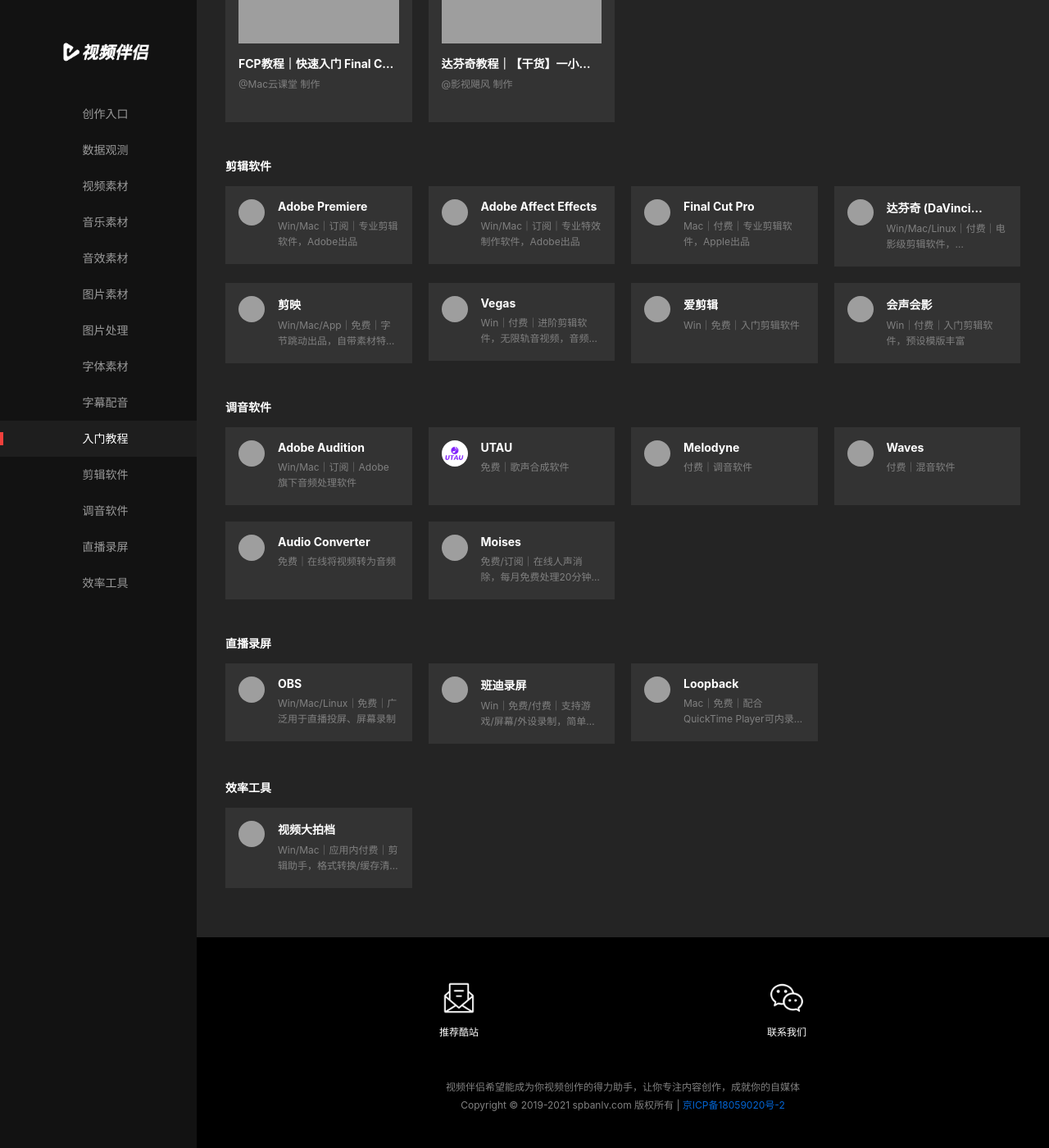
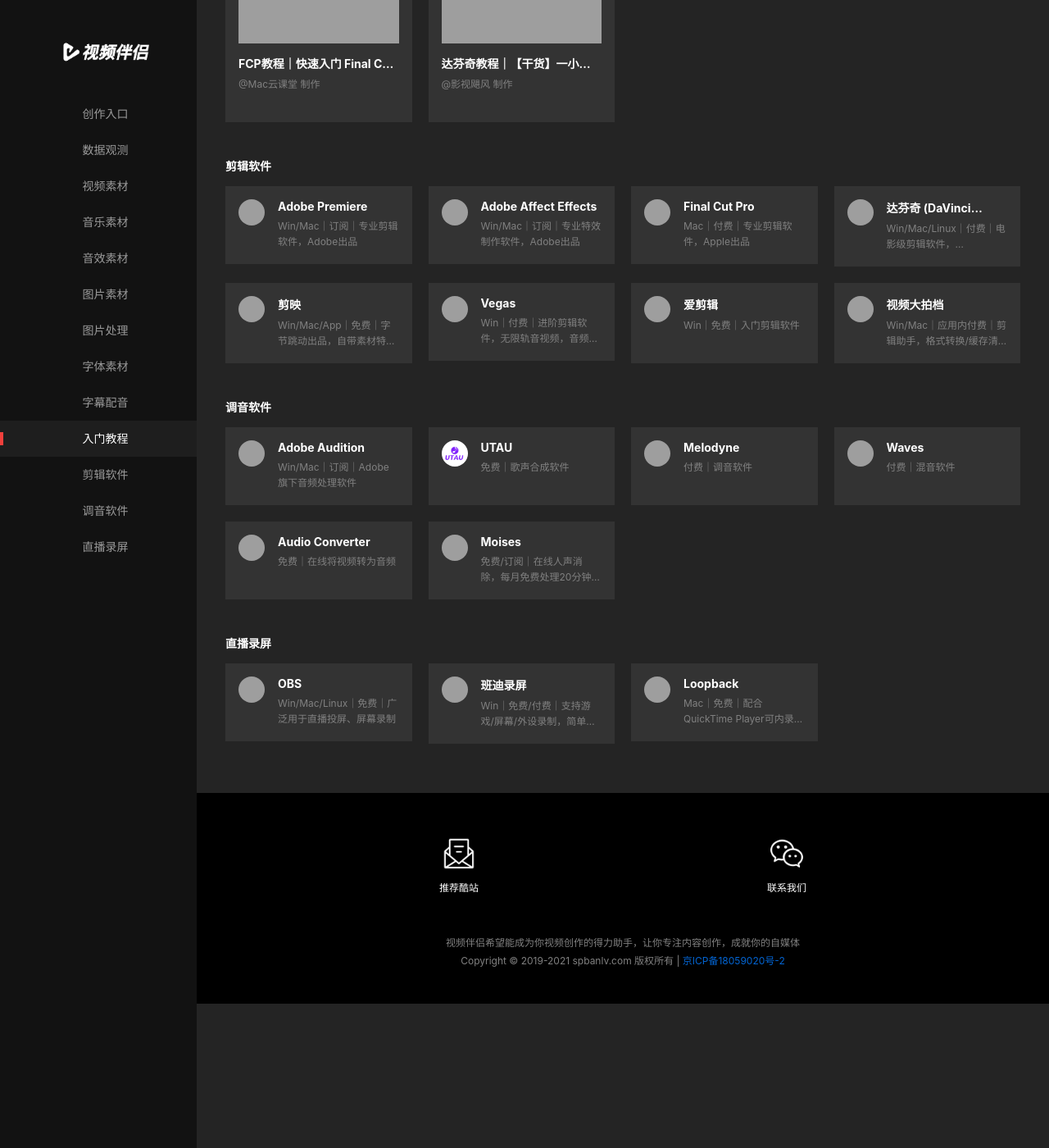
Before and after one commit to tinyao/spbv, a Jekyll site: the page built from index.html, in a window 1280 px wide and 1400 px high, scrolled down 2926 px. Shown: the whole window at 82% size. Built offline with Jekyll 4.4.1, drawn with Linux system fonts in a browser that asks for light colours; comment, search, counter and statistics services are not loaded; grey boxes are pictures that could not be loaded.

Commit message:
Update 配置 “navs”

```diff
--- a/_data/navs.yml
+++ b/_data/navs.yml
@@ -342,10 +342,10 @@
         icon: /assets/uploads/爱剪辑.jpg
         url: http://www.aijianji.com/index.htm
         description: Win｜免费｜入门剪辑软件
-      - name: 会声会影
-        icon: /assets/uploads/会声会影.jpg
-        url: https://www.huishenghuiying.com.cn/
-        description: Win｜付费｜入门剪辑软件，预设模版丰富
+      - name: 视频大拍档
+        icon: /assets/uploads/视频大拍档.jpg
+        url: http://spdpd.net/
+        description: Win/Mac｜应用内付费｜剪辑助手，格式转换/缓存清理/特效/音乐
   - groupName: 调音软件
     groupId: Audio_Edit
     links:
@@ -388,10 +388,3 @@
         url: https://rogueamoeba.com/loopback/
         description: Mac｜免费｜配合QuickTime Player可内录视频音源
         icon: /assets/uploads/03loopback3.png
-  - groupName: 效率工具
-    groupId: Plugin
-    links:
-      - name: 视频大拍档
-        icon: /assets/uploads/视频大拍档.jpg
-        url: http://spdpd.net/
-        description: Win/Mac｜应用内付费｜剪辑助手，格式转换/缓存清理/特效/音乐
```
